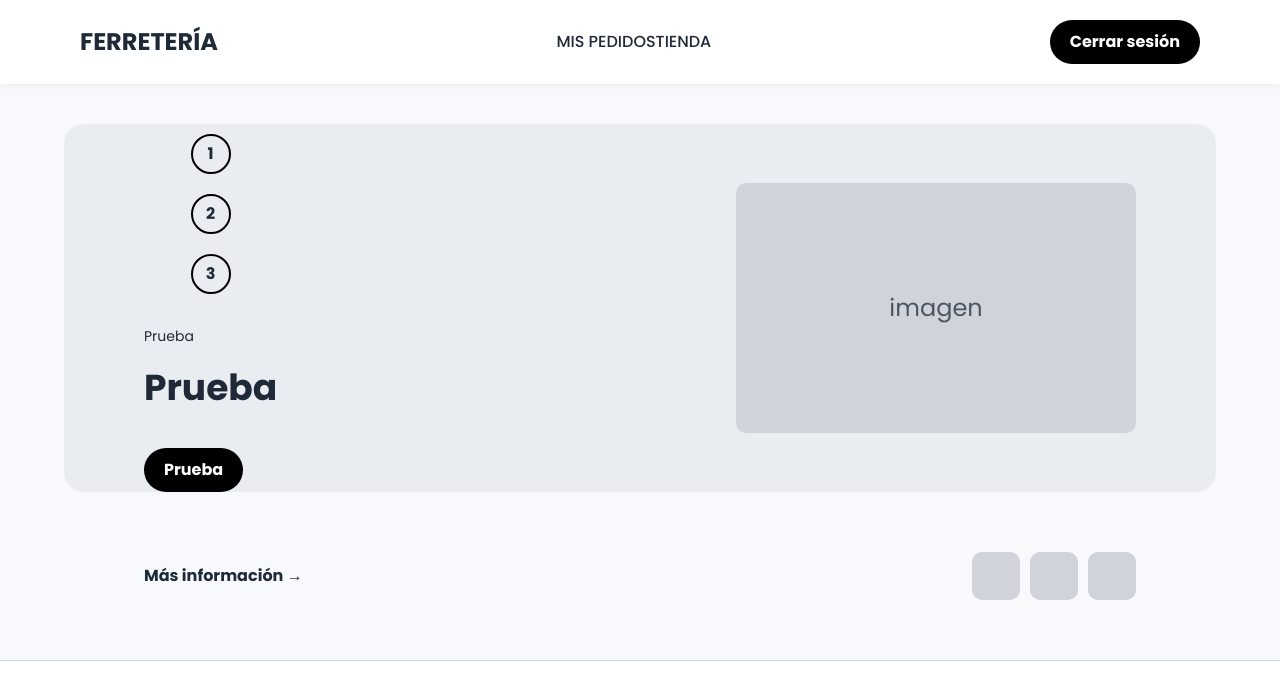
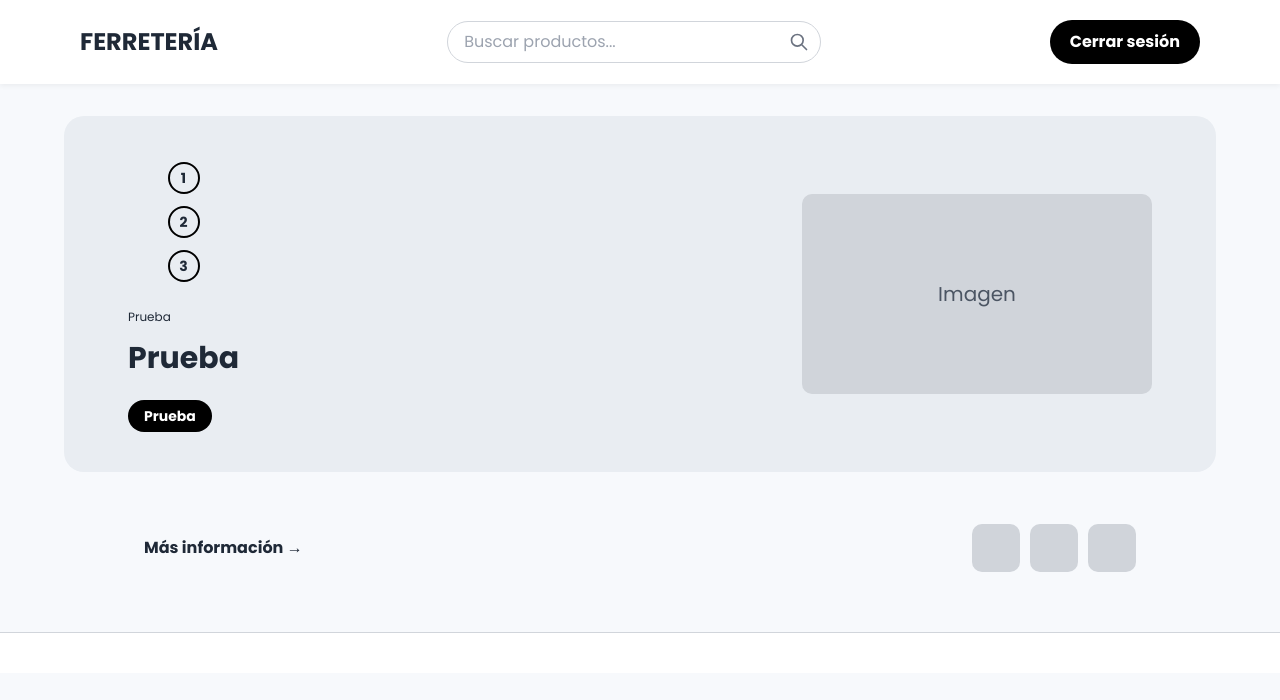
Before and after one commit to Benllis/appi, a Node server app: template views/inicio.ejs in a window 1280 px wide. Shown: the top 700 px of the page. Run offline with Node 20, Linux system fonts and the light colour scheme; the template is opened without the code that fills it, so the values that code supplies are empty; some libraries are stand-ins or nearby versions.

Commit message:
cambios en inicio
se agrega barra de búsqueda (por el momento visual) y cambios en la estructura sobre carrusel

```diff
--- a/views/inicio.ejs
+++ b/views/inicio.ejs
@@ -33,13 +33,24 @@
     </script>
 </head>
 <body class="bg-secondary font-sans text-gray-800">
-    <!-- Header -->
+    <!-- Header con buscador -->
     <header class="flex justify-between items-center px-20 py-5 bg-white shadow-sm">
         <div class="text-2xl font-bold">FERRETERÍA</div>
-        <nav class="flex space-x-15">
-            <a href="/mis-pedidos" class="font-medium">MIS PEDIDOS</a>
-            <a href="/tienda" class="font-medium">TIENDA</a>
-        </nav>
+
+        <!-- Barra de búsqueda -->
+        <div class="relative w-1/3">
+            <input
+                type="text"
+                placeholder="Buscar productos..."
+                class="w-full py-2 px-4 border border-gray-300 rounded-full focus:outline-none focus:ring-2 focus:ring-black focus:border-transparent"
+            >
+            <button class="absolute right-3 top-1/2 transform -translate-y-1/2">
+                <svg xmlns="http://www.w3.org/2000/svg" class="h-5 w-5 text-gray-500" fill="none" viewBox="0 0 24 24" stroke="currentColor">
+                    <path stroke-linecap="round" stroke-linejoin="round" stroke-width="2" d="M21 21l-6-6m2-5a7 7 0 11-14 0 7 7 0 0114 0z" />
+                </svg>
+            </button>
+        </div>
+
         <a href="/logout">
             <button class="bg-primary text-white px-5 py-2.5 rounded-full font-bold">
                 Cerrar sesión
@@ -48,23 +59,23 @@
     </header>
 
     <!-- Hero Section -->
-    <section class="flex justify-between items-center px-20 py-15 bg-accent rounded-2xl max-w-6xl mx-auto my-10">
-        <div class="max-w-lg">
-            <div class="flex flex-col items-center mb-5">
-                <div class="w-10 h-10 border-2 border-black rounded-full flex items-center justify-center font-bold my-2.5">1</div>
-                <div class="w-10 h-10 border-2 border-black rounded-full flex items-center justify-center font-bold my-2.5">2</div>
-                <div class="w-10 h-10 border-2 border-black rounded-full flex items-center justify-center font-bold my-2.5">3</div>
+    <section class="flex justify-between items-center px-10 py-10 bg-accent rounded-2xl max-w-6xl mx-auto my-8">
+        <div class="max-w-md pl-6">
+            <div class="flex flex-col items-center mb-4">
+                <div class="w-8 h-8 border-2 border-black rounded-full flex items-center justify-center font-bold my-1.5 text-sm">1</div>
+                <div class="w-8 h-8 border-2 border-black rounded-full flex items-center justify-center font-bold my-1.5 text-sm">2</div>
+                <div class="w-8 h-8 border-2 border-black rounded-full flex items-center justify-center font-bold my-1.5 text-sm">3</div>
             </div>
             <div>
-                <small class="text-sm">Prueba</small>
-                <h1 class="text-4xl font-bold my-5">Prueba</h1>
-                <button class="bg-primary text-white px-5 py-2.5 rounded-full font-bold mt-5">
+                <small class="text-xs">Prueba</small>
+                <h1 class="text-3xl font-bold my-3">Prueba</h1>
+                <button class="bg-primary text-white px-4 py-1.5 rounded-full font-bold mt-3 text-sm hover:bg-primary-dark transition-colors">
                     Prueba
                 </button>
             </div>
         </div>
-        <div class="w-[400px] h-[250px] bg-placeholder rounded-xl flex items-center justify-center text-2xl text-gray-600">
-            imagen
+        <div class="w-[350px] h-[200px] bg-placeholder rounded-xl flex items-center justify-center text-xl text-gray-600 mr-6">
+            Imagen
         </div>
     </section>
 
```
